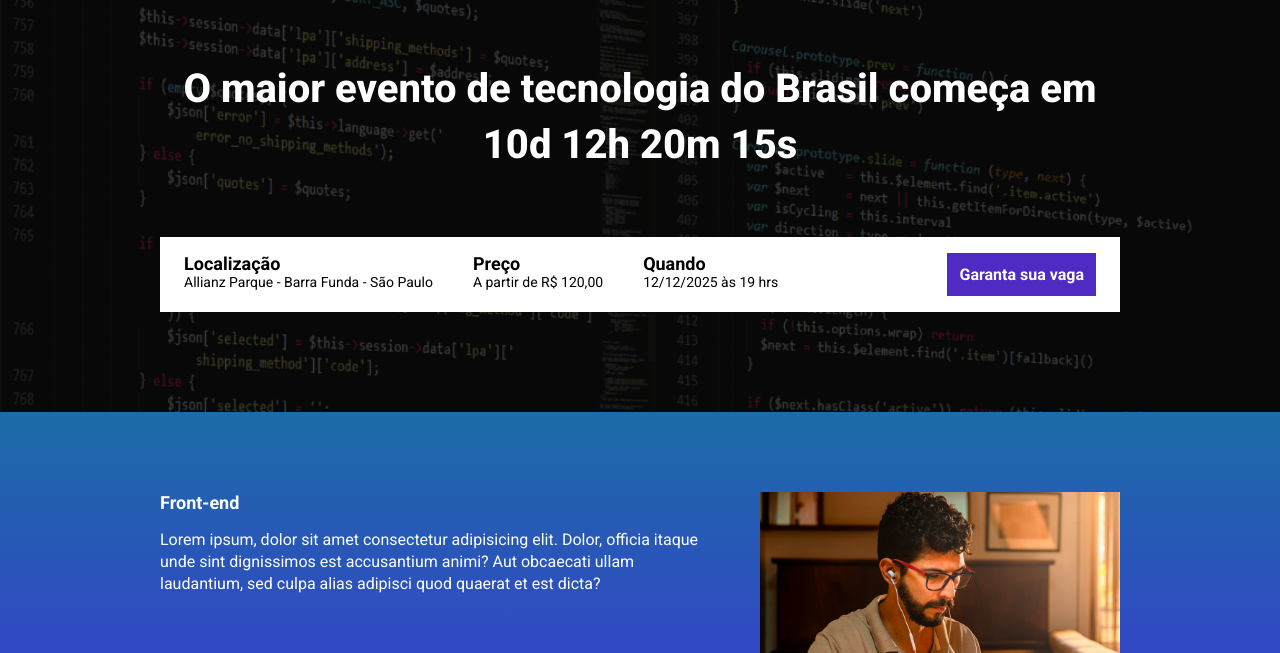
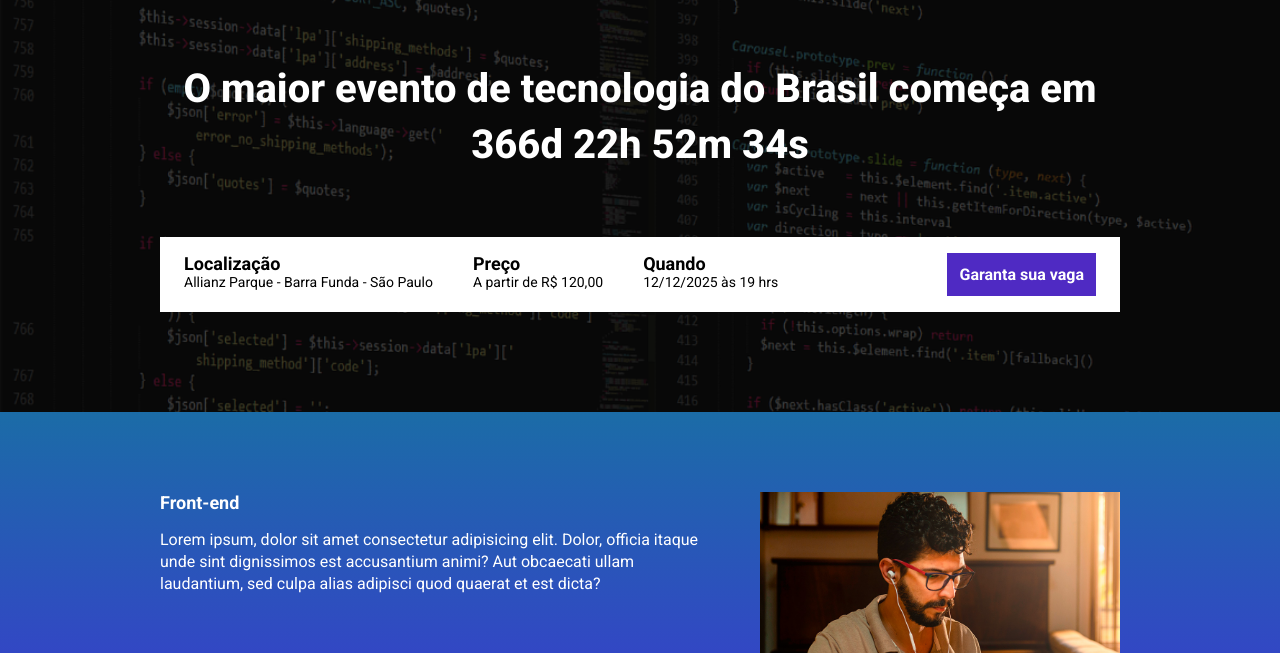
Before and after one commit to LeoTatarin/crie_lading-page, a website built with Parcel: page src/index.html in a window 1280 px wide. Shown: the part 147-800 px from the top of the page. Built offline with nearby package versions, Linux system fonts and the light colour scheme.

Commit message:
adicionado contador de tempo

```diff
--- a/package.json
+++ b/package.json
@@ -3,6 +3,7 @@
   "version": "1.0.0",
   "description": "\"# crie_lading-page\"",
   "scripts": {
+    "build": "parcel build src/index.html",
     "dev": "parcel src/index.html src/styles/main.scss src/scripts/main.js",
     "test": "echo \"Error: no test specified\" && exit 1"
   },
--- a/src/index.html
+++ b/src/index.html
@@ -17,7 +17,7 @@
         <div class="container">
             <img class="hero__logo" src="./images/ebac_logo.svg" alt="EBAC">
             <p class="hero__text">
-                O maior evento de tecnologia do Brasil começa em 10d 12h 20m 15s
+                O maior evento de tecnologia do Brasil começa em <span id="contador"></span>
             </p>
             <div class="infos-bar">
                 <ul class="infos-bar__infos">
--- a/src/scripts/main.js
+++ b/src/scripts/main.js
@@ -1 +1,33 @@
 AOS.init();
+
+const dataDoEvento = new Date("Oct 12, 2026 19:00:00");
+const timeStampDoEvento = dataDoEvento.getTime();
+
+const contaAsHoras = setInterval(function() {
+    const agora = new Date();
+    const timeStampAtual = agora.getTime();
+
+    const distanciaAteOEvento = timeStampDoEvento - timeStampAtual;
+
+    const diaEmMs = 1000 * 60 * 60 * 24;
+    const horaEmMs = 1000 * 60 * 60;
+    const minutoEmMs = 1000 * 60;
+
+    const diasAteOEvento = Math.floor( distanciaAteOEvento / diaEmMs);
+    const horasAteOEvento = Math.floor((distanciaAteOEvento % diaEmMs) / (horaEmMs));
+    const minutosAteOEvento = Math.floor((distanciaAteOEvento % horaEmMs) / minutoEmMs);
+    const segundosAteOEvento = Math.floor((distanciaAteOEvento % minutoEmMs) / 1000);
+
+    console.log(diasAteOEvento);
+    console.log(horasAteOEvento);
+    console.log(minutosAteOEvento);
+    console.log(segundosAteOEvento);
+
+    document.getElementById('contador').innerHTML = `${diasAteOEvento}d ${horasAteOEvento}h ${minutosAteOEvento}m ${segundosAteOEvento}s`
+
+    if (distanciaAteOEvento < 0) {
+        clearInterval(contaAsHoras);
+        document.getElementById('contador').innerHTML = `Evento expirado!`;
+    }
+
+}, 1000);
```
